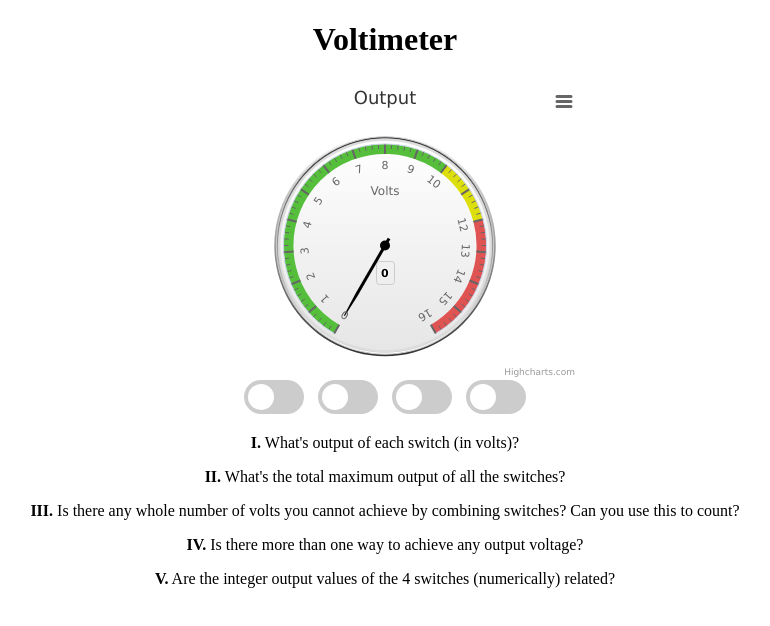
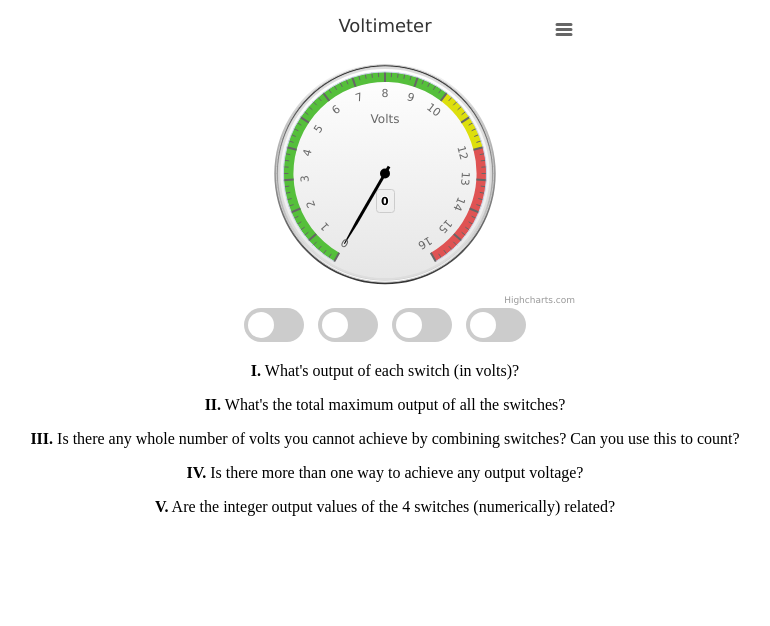
Before and after one commit to GlenKPeterson/One-off_Examples, a plain HTML site: page docs/voltSwitch.html in a window 1280 px wide. Shown: the whole page, without its empty margins (255-1025 px from the left). Drawn offline with nearby package versions, Linux system fonts and the light colour scheme.

Commit message:
Update voltSwitch.html

```diff
--- a/docs/voltSwitch.html
+++ b/docs/voltSwitch.html
@@ -69,15 +69,10 @@ input:checked + .slider:before {
 <script src="https://code.highcharts.com/highcharts-more.js"></script>
 <script src="https://code.highcharts.com/modules/exporting.js"></script>
 <body>
-<h1 style="text-align:center;">Voltimeter</h1>
 <div id="theMeter" style="min-width: 310px; max-width: 400px; height: 300px; margin: 0 auto"></div>
-
-
 <script>
 var volts = 0;
-
 Highcharts.chart('theMeter', {
-
     chart: {
         animation: { duration: 160 },
         type: 'gauge',
@@ -88,7 +83,7 @@ Highcharts.chart('theMeter', {
     },
 
     title: {
-        text: 'Output'
+        text: 'Voltimeter'
     },
 
     pane: {
```
